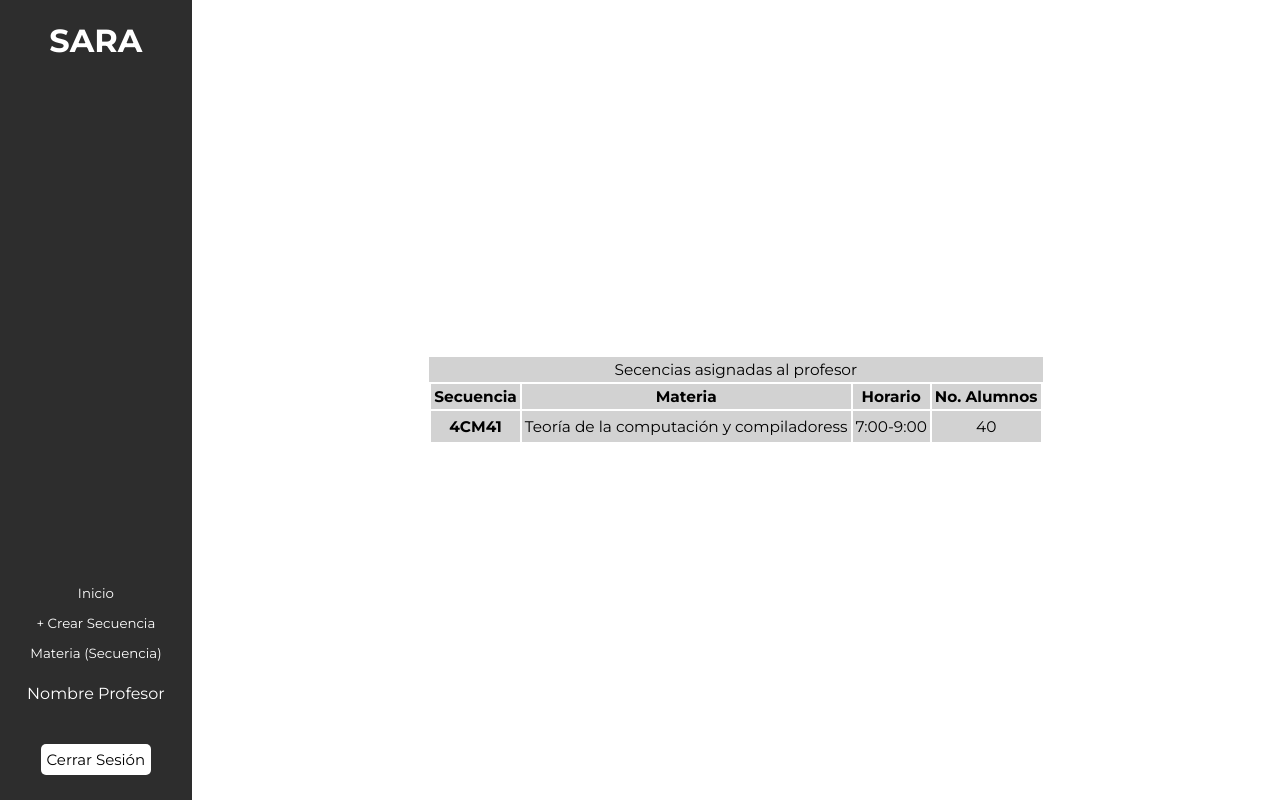
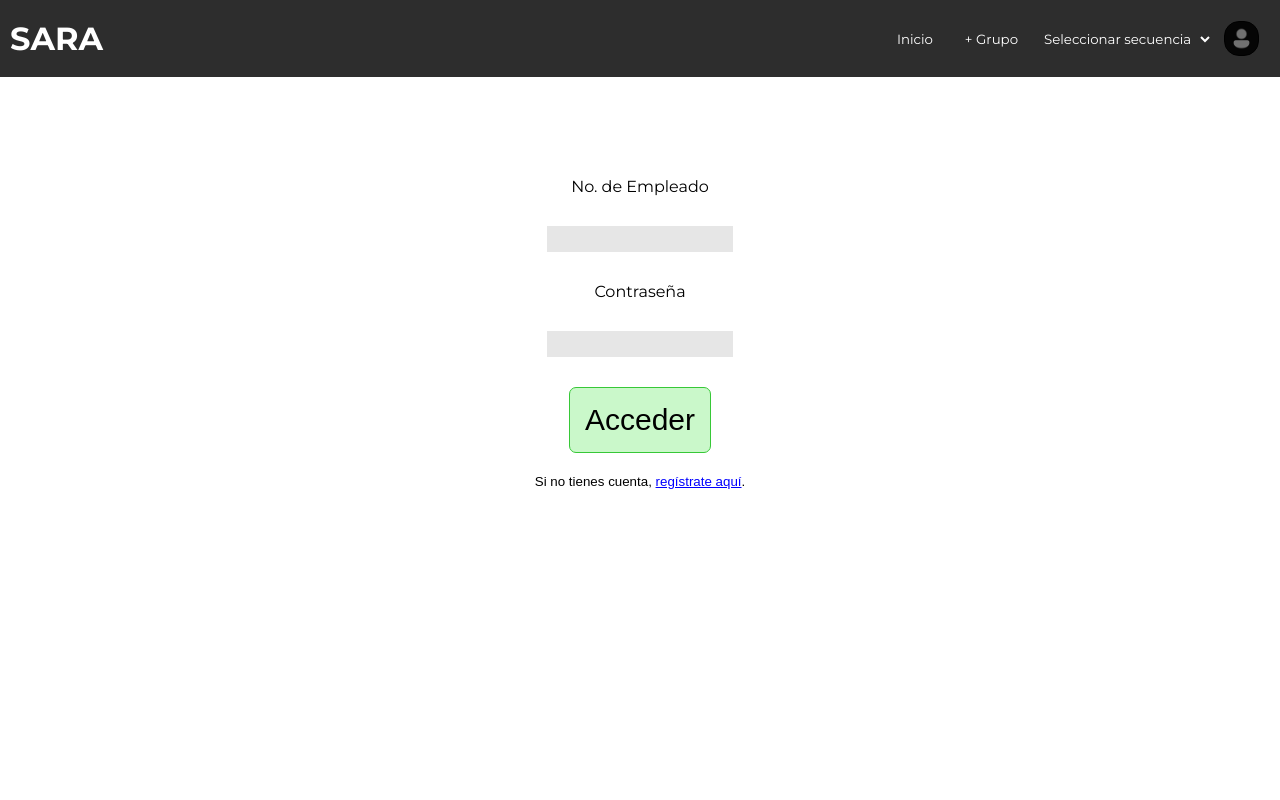
Before and after one commit to ThinKreations/SARA, a Next.js app: page / in a window 1280 px wide. Built offline with nearby package versions, Linux system fonts and the light colour scheme.

Commit message:
LOGIN funcional en local

```diff
--- a/components/LogIn.jsx
+++ b/components/LogIn.jsx
@@ -1,17 +1,53 @@
 import React from 'react';
 import styles from '@/styles/Home.module.css'
+import Link from 'next/link';
+import { useState } from 'react';
 
 export default function LogArea(){
+    const [numemp, setNumemp]=useState('')
+    const [pass, setPass]=useState('')
 
-    return(
+    const handleSubmit = async (e) => {
+        e.preventDefault()
+        console.log({ numemp, pass })  // Añade esto para ver los datos que estás enviando
+        try {
+            const response = await fetch('/api/login', {
+                method: 'POST',
+                headers: {
+                    'Content-Type': 'application/json'
+                },
+                body: JSON.stringify({
+                    numemp: numemp,
+                    password: pass
+                })
+            })
+            if (response.ok) {
+                console.log('Login exitoso')
+                localStorage.setItem('isLogged', 'true')
+                localStorage.setItem('numemp', numemp)
+                window.location.reload()
+            } else {
+                console.log('Error en el login')
+            }
+        } catch (error) {
+            console.error('Error de conexión:', error)
+        }
+    }
+
+
+    return (
         <>
-        <form className={styles.LogIn}>
-            <label className={styles.logLabel}>Correo</label><br/>
-            <input className={styles.logInput}/><br/>
-            <label className={styles.logLabel}>Contraseña</label><br/>
-            <input type='password' className={styles.logInput}/><br/>
-            <button className={styles.logBtn}>Acceder</button>
-        </form>
+            <form className={styles.LogIn} onSubmit={handleSubmit}>
+                <label className={styles.logLabel}>No. de Empleado</label><br/>
+                <input className={styles.logInput} value={numemp} onChange={(e)=>setNumemp(e.target.value)}/><br/>
+                <label className={styles.logLabel}>Contraseña</label><br/>
+                <input type='password' className={styles.logInput} value={pass} onChange={(e)=>setPass(e.target.value)}/><br/>
+                <button type="submit" className={styles.logBtn}>Acceder</button>
+                <br/>
+                <button type="button" className={styles.btnRedirec}>
+                    Si no tienes cuenta, <Link className={styles.link} href="/register">regístrate aquí</Link>.
+                </button>
+            </form>
         </>
     )
 }
--- a/components/MainAside.jsx
+++ /dev/null
@@ -1,23 +0,0 @@
-import React from "react";
-import Router from "next/router";
-import styles from '@/styles/Home.module.css'
-
-export default function MainAside(){
-    let numDigits = Math.floor(Math.random() * 8) + 1;
-    let randomNumber = Math.floor(Math.random() * Math.pow(10, numDigits));
-    return (
-        <>
-        <header className={styles.Aside}>
-            <h1>SARA</h1>
-            <div className={styles.btnAreaAside}>
-                <button className={styles.btnSecuencia} onClick={()=>{Router.push('/')}}>Inicio</button><br/>
-                <button className={styles.btnSecuencia} onClick={()=>{Router.push('/subirGrupo')}}>+ Crear Secuencia</button>
-                {/*Las secuencias de materia se anotarán en base a las secuencias que tenga el profesor*/}
-                <button className={styles.btnSecuencia} onClick={()=>{Router.push(`/clases/${randomNumber}`)}}>Materia (Secuencia)</button>
-                <p>Nombre Profesor</p>
-                <button className={styles.btnExit}>Cerrar Sesión</button>
-            </div>
-        </header>
-        </>
-    )
-}
--- /dev/null
+++ b/components/MainHeader.jsx
@@ -0,0 +1,30 @@
+import React from "react";
+import Router from "next/router";
+import styles from '@/styles/Home.module.css'
+import Image from "next/image";
+import user from '@/src/user.png'
+import Link from "next/link";
+
+export default function MainHeader(){
+    let numDigits = Math.floor(Math.random() * 8) + 1;
+    let randomNumber = Math.floor(Math.random() * Math.pow(10, numDigits));
+    return (
+        <>
+        <header className={styles.Header}>
+            <h1 style={{'margin':'10px','alignContent':'center'}}><Link href={'/'} style={{'color':'white', 'textDecoration':'none'}}>SARA</Link></h1>
+            <div className={styles.btnAreaHeader}> {/* por el flex-reverse, las cosas están acomodadas al revés, pero automáticamente se ordenan */}
+
+                <button className={styles.btnH} onClick={()=>{Router.push('/')}}>Inicio</button>
+                <button className={styles.btnH} onClick={()=>{Router.push('/subirGrupo')}}>+ Grupo</button>
+                <select className={styles.btnH} style={{'maxWidth':'180px', 'textWrap':'wrap', 'wordBreak':'break-word'}} onChange={()=>{Router.push(`/clases/${randomNumber}`)}}>
+                    <option>Seleccionar secuencia</option>
+                    <option>XDDDDDDDDDDDDDDDDDDDDDDd</option> {/* Se generarán dinámicamente dependiendo de las secuencias del profesor */}
+                </select>
+
+                <button className={styles.btnExit}></button>
+
+                </div>
+        </header>
+        </>
+    )
+}
--- a/components/[idDocente].jsx
+++ b/components/[idDocente].jsx
@@ -1,10 +1,18 @@
 import Link from "next/link"
 import styles from "@/styles/Home.module.css"
+import Router from "next/router";
+
 export default function Docente(){
+
+
+
     return(
         <>
         {/* Aquí irá la tabla dinámica basada en los datos de la id de la secuencia/UA dada */}
+        <div style={{'margin':'175px'}}>
         <center>
+            <h1>{`Hola, {nombreProfesor}`}</h1>
+            <h3>Fecha completa y hora</h3>
         <table className={styles.Table}>
             <caption>
                 {`Secencias asignadas al profesor`}
@@ -27,7 +35,16 @@ export default function Docente(){
                 </tr>
             </tbody>
         </table>
+
+        <button
+        className={styles.btnAddAlumno}
+        style={{'margin':'25px'}}
+        onClick={()=>{Router.push('/subirGrupo')}}>
+            <b>+ Grupo</b>
+        </button>
         </center>
+        </div>
+
         </>
     )
 }
--- /dev/null
+++ b/pages/api/fetchHtml.js
@@ -0,0 +1,15 @@
+export default async function handler(req, res) {
+    const { url } = req.body;
+
+    if (!url) {
+      return res.status(400).json({ error: 'URL no proporcionada' });
+    }
+
+    try {
+      const response = await fetch(url);
+      const html = await response.text();
+      res.status(200).json({ html });
+    } catch (error) {
+      res.status(500).json({ error: 'Error leyendo la página' });
+    }
+  }
--- /dev/null
+++ b/pages/api/login.js
@@ -0,0 +1,24 @@
+export default async function handler(req, res){
+    if (req.method !== 'POST'){
+        return res.status(405).json({ message: 'Método no permitido' })
+    }
+    try{
+        const {numemp, password} = req.body
+
+        const response = await fetch('http://127.0.0.1:8000/login',{
+            method: 'POST',
+            headers: {
+                'Content-Type': 'application/json'
+            },
+            body: JSON.stringify({numemp, password})
+        })
+        const data = await response.json()
+        if (!response.ok){
+            return res.status(response.status).json({ message: 'Error al iniciar', error: data })
+        }
+        return res.status(200).json({message: 'Inicio exitoso!', data: data})
+    }catch (error){
+        console.error('Error al conectar:', error)
+        return res.status(500).json({message: '500'})
+    }
+}
--- a/pages/index.js
+++ b/pages/index.js
@@ -1,27 +1,33 @@
-import Image from "next/image";
-import { Inter } from "next/font/google";
-import styles from "@/styles/Home.module.css";
-import MainHead from "@/components/MainHead";
-import MainAside from "@/components/MainAside";
-import LogIn from "@/components/LogIn";
-import Docente from "@/components/[idDocente]";
+import { useEffect, useState } from "react"
+import Image from "next/image"
+import { Inter } from "next/font/google"
+import styles from "@/styles/Home.module.css"
+import MainHead from "@/components/MainHead"
+import MainAside from "@/components/MainHeader"
+import LogIn from "@/components/LogIn"
+import Docente from "@/components/[idDocente]"
 
-const inter = Inter({ subsets: ["latin"] });
+const inter = Inter({ subsets: ["latin"] })
 
-export default function Home(){
-  let isLogged=true;
-  return (
+export default function Home() {
+  const [isLogged, setIsLogged] = useState(false)
+
+  useEffect(() => {
+    const logged=localStorage.getItem('isLogged')
+    if (logged==='true'){
+      setIsLogged(true)
+    }
+  },[])
+
+  return(
     <>
       <MainHead title='SARA'/>
       <div className={styles.container}>
-      <MainAside/>
-      <div className={styles.MainArea}>
-          {!isLogged?
-          (<><LogIn/></>)
-          :
-          (<><Docente/></>)
+        <MainAside/>
+        <div className={styles.MainArea}>
+          {isLogged?(<Docente />):(<LogIn setIsLogged={setIsLogged} />)
           }
-      </div>
+        </div>
       </div>
     </>
   )
--- a/styles/Home.module.css
+++ b/styles/Home.module.css
@@ -5,79 +5,104 @@
   font-style: normal;
 }
 
-
+.link{
+  color: blue;
+}
 
 .container{
+
+}
+
+.Header{
+  width: 100vw;
+  height: max-content;
+  min-width: 150px;
+  text-align: center;
+  background-color: rgb(45, 45, 45);
+  color: white;
   display: flex;
   justify-content: space-between;
+  position: fixed;
 }
-
-.Aside{
-  width: 15vw;
-  height: 100vh;
-  min-width: 150px;
-  text-align: center;
-  background-color: rgb(45,45,45);
-  color: white;
+.btnAreaHeader{
+  margin: 10px;
+  border: 1px solid transparent;
+  width: fit-content;
+  align-items: center;
   display: flex;
-  flex-direction: column;
-  justify-content: space-between;
+  flex-direction: row;
 }
-.btnAreaAside{
-  margin-bottom: 20px;
+.btnAreaHeader button{
+  margin: 10px;
 }
-.btnSecuencia{
+.btnH{
   background-color: transparent;
   color:white;
-  margin: 5px;
-  border: 1px solid transparent;
-  outline: 0px;
-  border-radius: 5px;
-  font-family: Montserrat;
-}
-.btnSecuencia:hover{
-  text-decoration: underline;
-}
-.btnExit{
-  background-color: white;
-  color:black;
-  margin: 5px;
   border: 1px solid transparent;
   outline: 0px;
   padding: 5px;
+  font-family: Montserrat;
   border-radius: 5px;
-  margin-top: 25px;
+  transition: 0.2s;
+}
+.btnH:hover{
+  background-color: white;
+  color: black;
+  transition: 0s;
+}
+.btnH:active{
+  background-color: white;
+  color: black;
+}
+.btnH:focus{
+  background-color: white;
+  color: black;
+}
+.btnExit{
+  width: 35px;
+  height: 35px;
+  color:black;
+  border: 1px solid white;
+  outline: 0px;
+  padding: 5px;
+  border-radius: 15px;
   font-family: Montserrat;
-  font-size: 15px;
+  background-image: url(../src/user.png);
+  background-size: cover;
+  filter: invert();
 }
 .btnExit:hover{
-  text-decoration: underline;
+  filter: none;
 }
 .MainArea{
   border: 1px solid transparent;
-  width: 85vw;
+  align-items: center;
   align-content: center;
   text-align: center;
 }
 
 .LogIn{
+  margin-top: 175px;
   border: 1px solid transparent;
 }
 
 .logInput{
-  font-size: 20px;
+  font-size: 15px;
+  padding: 3px;
+  font-family: Montserrat;
   margin: 30px;
   border: none;
   outline: none;
-  border-bottom: 1px solid black;
+  border-bottom: 1px solid transparent;
   background-color: rgb(230,230,230);
 }
 .logInput:hover{
+  border-bottom: 1px solid black;
   background-color: rgb(210,210,210);
 }
 .logBtn{
   outline: none;
-  border: 1px solid rgb(59, 190, 59);
+  border: 1px solid rgb(55, 200, 55);
   background-color: rgba(80, 230, 80, 0.3);
   border-radius: 7px;
   font-size: 30px;
@@ -87,22 +112,58 @@
   color:white;
   background-color: rgb(59, 190, 59);
 }
+.btnRedirec{
+  margin: 20px;
+  border: none;
+  outline: none;
+  background-color: transparent;
+}.btnRedirec:hover{
+  text-decoration: underline;
+}
+
+.tituloClase{
+  margin-top: 90px;
+}
+
 .Table{
-  font-size: 1.2vw;
+  margin-top: 10px;
+  font-size: 15px;
   width: max-content;
 }
 .Table *{
-background-color: rgb(210,210,210);
-padding: 3px;
+  padding: 5px;
+  padding-top:0px;
+  padding-bottom:0px;
+
+}
+.Table td{
+  border-left: 1px solid rgb(200,200,200);
+}
+/*Para importados*/
+.TableImport{
+  margin-top: 25px;
+  font-size: 1.2vw;
+  width: max-content;
+  border-bottom: 1px solid rgb(200,200,200);
 }
 
+.btnAddAlumno{
+  background-color: green;
+  border: 1px solid transparent;
+  outline: none;
+  padding: 5px;
+  color: white;
+  font-family: Montserrat;
+  border-radius: 5px;
+  width: 100px;
+}
 
 .scannerDiv{
   border: 1px solid transparent;
   margin-bottom: 15px;
   margin-top: 25px;
-  width: 250px;
-  height: 250px;
+  width: 200px;
+  height: 200px;
 }
 
 .pdfInput{
@@ -116,7 +177,7 @@ padding: 3px;
     display: flex;
     flex-direction: column;
   }
-  .Aside{
+  .Header{
     height: fit-content;
     display: flex;
     flex-direction: row;
```
Also changed, not shown: pages/clases/[idClase].jsx (+80 -79 lines), pages/subirGrupo.js (+33 -10 lines), pages/api/clases.js (added), src/user.png (added).
